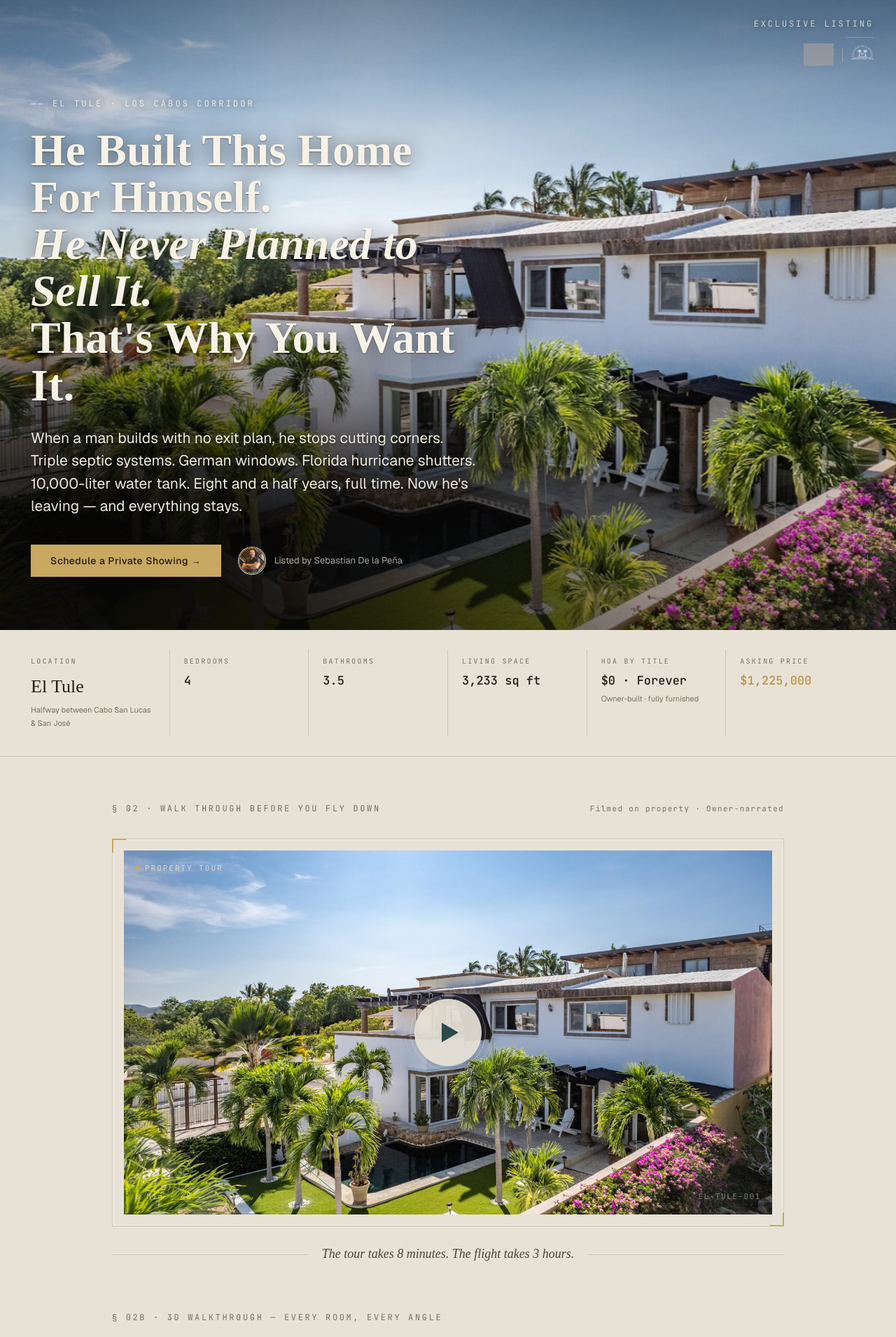
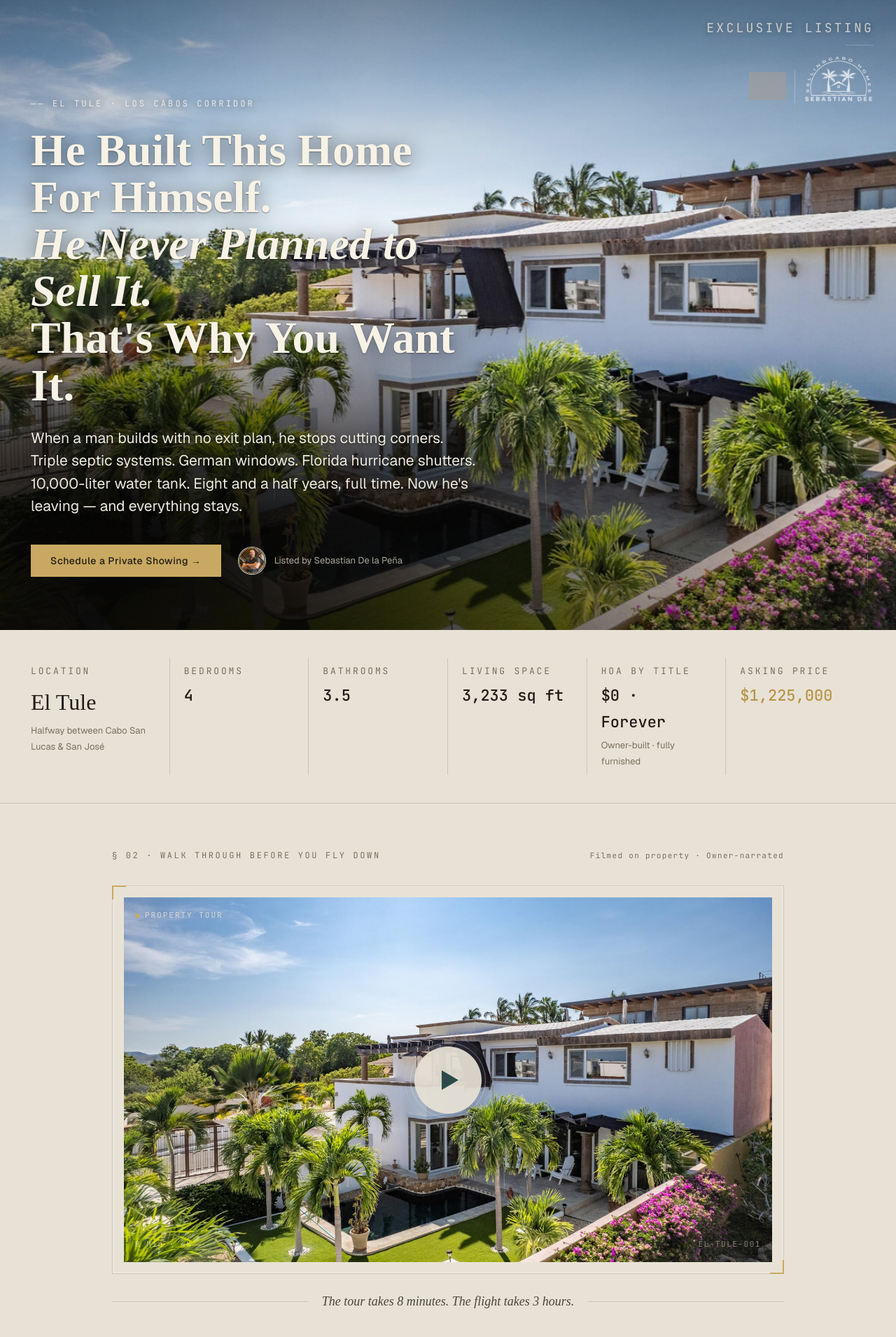
Before and after one commit to sellingcabohomes/SellingCabo.Homes, a Jekyll site: the page el-tule-ocean-view-home-los-cabos-corridor.html, which Jekyll copies as it is, in a window 1280 px wide. Shown: the top 1910 px of the page at 70% size. Built offline with Jekyll 4.4.1, drawn with Linux system fonts in a browser that asks for light colours; some web fonts are replaced; grey boxes are pictures that could not be loaded.

Commit message:
Round 6 polish: type weight, sizing, spacing
- Hero top-right logos sized to match footer ratio (Ronival 40px, SellingCabo 100px)
- "Exclusive Listing" label bumped to 18px
- Specs strip fonts bumped across all six columns (labels, values, location, footnote)
- Added top padding to "He never planned to sell" section for breathing room
- Reduced top padding on Math section to tighten transition from reveal
- Craftsmanship pull-quote overlay eased; image repositioned to center 30%
- Body weight Geist 300 -> 400 across essay-body, ps-body, final-cta-body
- All four bullet lists standardized at 17px (infra-text, check-text, additive-list, lifestyle-bullet)
- PS chain body to 18px; final CTA paragraph to 18px

Co-Authored-By: Claude Sonnet 4.6 <noreply@anthropic.com>

```diff
--- a/el-tule-ocean-view-home-los-cabos-corridor.html
+++ b/el-tule-ocean-view-home-los-cabos-corridor.html
@@ -114,14 +114,14 @@
     .hero-trust { position: absolute; top: 24px; right: 32px; display: flex; flex-direction: column; align-items: flex-end; gap: 8px; opacity: 0.78; }
     .hero-trust-label {
   font-family: 'JetBrains Mono', monospace;
-  font-size: 12px;
+  font-size: 18px;
   text-transform: uppercase;
-  letter-spacing: 0.24em;
+  letter-spacing: 0.18em;
   color: rgba(247,242,230,0.92);
   text-shadow: 0 1px 10px rgba(0,0,0,0.55);
 }
     .hero-trust-logos { display: flex; align-items: center; gap: 12px; }
-    .hero-trust-logos .divider { width: 1px; height: 20px; background: rgba(244,240,230,0.4); }
+    .hero-trust-logos .divider { width: 1px; height: 48px; background: rgba(244,240,230,0.4); }
     .hero-content { position: relative; z-index: 2; max-width: min(880px, 58%); padding: 0 44px 76px; animation: heroReveal 1100ms cubic-bezier(0.2,0.7,0.2,1) 200ms both; }
     @keyframes heroReveal { from { opacity: 0; transform: translateY(20px); } to { opacity: 1; transform: translateY(0); } }
     .hero-eyebrow {
@@ -179,23 +179,23 @@
     .hero-scroll-line { width: 1px; height: 60px; background: linear-gradient(to bottom, rgba(232,226,214,0.4), transparent); }
 
     /* SPECS STRIP */
-    .specs-strip { background: var(--paper); border-bottom: 1px solid var(--line); padding: 28px 44px; }
+    .specs-strip { background: var(--paper); border-bottom: 1px solid var(--line); padding: 40px 44px; }
     .specs-grid { max-width: 1480px; margin: 0 auto; display: grid; grid-template-columns: repeat(6, 1fr); gap: 0; }
     .spec-item { padding: 8px 20px; border-right: 1px solid var(--line); }
     .spec-item:first-child { padding-left: 0; }
     .spec-item:last-child { border-right: none; }
-    .spec-label { font-family: 'JetBrains Mono', monospace; font-size: 10px; text-transform: uppercase; letter-spacing: 0.22em; color: var(--ink-mute); margin-bottom: 4px; }
-    .spec-value { font-family: 'JetBrains Mono', monospace; font-size: 17px; font-weight: 500; color: var(--ink); }
-    .spec-value.is-location { font-family: 'Instrument Serif', serif; font-size: 26px; font-weight: 400; }
+    .spec-label { font-family: 'JetBrains Mono', monospace; font-size: 13px; text-transform: uppercase; letter-spacing: 0.22em; color: var(--ink-mute); margin-bottom: 4px; }
+    .spec-value { font-family: 'JetBrains Mono', monospace; font-size: 22px; font-weight: 500; color: var(--ink); }
+    .spec-value.is-location { font-family: 'Instrument Serif', serif; font-size: 32px; font-weight: 400; }
     .spec-value.is-price { color: var(--gold-warm); }
-    .spec-footnote { font-family: 'Geist', sans-serif; font-size: 11px; color: var(--ink-mute); margin-top: 2px; }
+    .spec-footnote { font-family: 'Geist', sans-serif; font-size: 13px; color: var(--ink-mute); margin-top: 2px; }
 
     /* SECTIONS SHARED */
     .section-eyebrow { font-family: 'JetBrains Mono', monospace; font-size: 12px; text-transform: uppercase; letter-spacing: 0.22em; color: var(--ink-mute); margin-bottom: 16px; }
     .section-eyebrow.gold { color: var(--gold); }
     .essay-headline { font-family: 'Instrument Serif', serif; font-size: clamp(28px, 3vw, 44px); line-height: 1.12; color: var(--ink); margin-bottom: 32px; }
     .essay-headline em { font-style: italic; }
-    .essay-body { font-family: 'Geist', sans-serif; font-size: 18px; font-weight: 300; line-height: 1.8; color: var(--ink-soft); margin-bottom: 24px; }
+    .essay-body { font-family: 'Geist', sans-serif; font-size: 18px; font-weight: 400; line-height: 1.8; color: var(--ink-soft); margin-bottom: 24px; }
     .essay-body strong { font-weight: 600; color: var(--ink); }
     .essay-body em { font-style: italic; }
 
@@ -239,7 +239,7 @@
     .infra-item:last-child { border-bottom: none; }
     .infra-item.in-view { opacity: 1; transform: translateX(0); }
     .infra-num { font-family: 'JetBrains Mono', monospace; font-size: 12px; color: var(--gold-warm); letter-spacing: 0.1em; }
-    .infra-text { font-family: 'Geist', sans-serif; font-size: 16px; color: var(--ink-soft); }
+    .infra-text { font-family: 'Geist', sans-serif; font-size: 17px; color: var(--ink-soft); }
     .infra-text strong { color: var(--ink); font-weight: 600; }
     .infra-arrow { color: var(--line-strong); font-size: 12px; }
 
@@ -253,7 +253,7 @@
 
     /* COMPARISON */
     .compare-section { background: var(--paper); padding: 0 44px 80px; }
-    .compare-head { text-align: center; padding: 72px 0 40px; }
+    .compare-head { text-align: center; padding: 40px 0 40px; }
     .compare-widget { position: relative; max-width: 1000px; margin: 0 auto; display: flex; border: 1px solid var(--line); overflow: hidden; user-select: none; }
     .compare-col { flex: 0 0 50%; min-width: 0; padding: 40px 36px; transition: flex-basis 0ms; }
     .compare-left { background: var(--paper-soft); border-right: 1px solid var(--line); }
@@ -302,7 +302,7 @@
     .checklist { display: grid; grid-template-columns: 1fr 1fr; gap: 0; margin: 32px 0; border-top: 1px solid var(--line); }
     .check-item { display: flex; align-items: flex-start; gap: 12px; padding: 14px 16px 14px 0; border-bottom: 1px solid var(--line); }
     .check-bullet { width: 12px; height: 12px; background: var(--gold); flex-shrink: 0; margin-top: 5px; }
-    .check-text { font-family: 'Geist', sans-serif; font-size: 15px; color: var(--ink-soft); line-height: 1.5; }
+    .check-text { font-family: 'Geist', sans-serif; font-size: 17px; color: var(--ink-soft); line-height: 1.5; }
 
     /* WATER */
     .water-section { background: var(--paper); padding: 96px 44px; }
@@ -314,7 +314,7 @@
     .big-num { font-family: 'JetBrains Mono', monospace; font-size: 72px; font-weight: 300; color: var(--ink); line-height: 1; margin: 32px 0 8px; }
     .big-num-label { font-family: 'JetBrains Mono', monospace; font-size: 12px; text-transform: uppercase; letter-spacing: 0.18em; color: var(--ink-mute); margin-bottom: 32px; }
     .additive-list { list-style: none; margin: 24px 0; }
-    .additive-list li { display: flex; align-items: center; gap: 12px; padding: 8px 0; font-family: 'Geist', sans-serif; font-size: 16px; color: var(--ink-soft); border-bottom: 1px solid var(--line); opacity: 0; transform: translateY(8px); transition: opacity 600ms cubic-bezier(0.2,0.7,0.2,1), transform 600ms cubic-bezier(0.2,0.7,0.2,1); }
+    .additive-list li { display: flex; align-items: center; gap: 12px; padding: 8px 0; font-family: 'Geist', sans-serif; font-size: 17px; color: var(--ink-soft); border-bottom: 1px solid var(--line); opacity: 0; transform: translateY(8px); transition: opacity 600ms cubic-bezier(0.2,0.7,0.2,1), transform 600ms cubic-bezier(0.2,0.7,0.2,1); }
     .additive-list li.in-view { opacity: 1; transform: translateY(0); }
     .additive-list li::before { content: '+'; font-family: 'JetBrains Mono', monospace; color: var(--gold); font-size: 14px; flex-shrink: 0; }
     .gold-sep { width: 100%; height: 1px; background: var(--gold); margin: 40px 0; opacity: 0.4; }
@@ -329,7 +329,7 @@
     .lifestyle-bullets { display: grid; grid-template-columns: 1fr 1fr; gap: 0; margin: 32px 0; }
     .lifestyle-bullet { display: flex; align-items: flex-start; gap: 10px; padding: 10px 12px 10px 0; border-bottom: 1px solid rgba(232,226,214,0.12); }
     .lifestyle-bullet-square { width: 8px; height: 8px; background: var(--gold); flex-shrink: 0; margin-top: 7px; }
-    .lifestyle-bullet-text { font-family: 'Geist', sans-serif; font-size: 14px; color: rgba(232,226,214,0.88); line-height: 1.5; }
+    .lifestyle-bullet-text { font-family: 'Geist', sans-serif; font-size: 17px; color: rgba(232,226,214,0.88); line-height: 1.5; }
 
     /* THIS IS WHAT CHANGES */
     .changes-section { background: var(--paper); padding: 96px 44px; }
@@ -351,8 +351,8 @@
     .ps-section { background: var(--paper-soft); padding: 72px 44px; }
     .ps-inner { max-width: 640px; margin: 0 auto; }
     .ps-block { margin-bottom: 48px; }
-    .ps-label { font-family: 'JetBrains Mono', monospace; font-size: 12px; color: var(--gold-warm); letter-spacing: 0.18em; margin-bottom: 10px; }
-    .ps-body { font-family: 'Geist', sans-serif; font-size: 16px; font-weight: 300; line-height: 1.8; color: var(--ink-soft); }
+    .ps-label { font-family: 'JetBrains Mono', monospace; font-size: 13px; color: var(--gold-warm); letter-spacing: 0.18em; margin-bottom: 10px; }
+    .ps-body { font-family: 'Geist', sans-serif; font-size: 18px; font-weight: 400; line-height: 1.8; color: var(--ink-soft); }
     .ps-body em { font-style: italic; }
     .ps-body strong { font-weight: 600; color: var(--ink); }
 
@@ -360,7 +360,7 @@
     .final-cta-section { background: var(--sea-deep); padding: 72px 44px; }
     .final-cta-inner { max-width: 640px; margin: 0 auto; text-align: center; border-top: 3px solid var(--gold); padding-top: 48px; }
     .final-cta-h2 { font-family: 'Instrument Serif', serif; font-size: clamp(26px, 3vw, 40px); color: var(--paper); line-height: 1.15; margin-bottom: 20px; }
-    .final-cta-body { font-family: 'Geist', sans-serif; font-size: 16px; font-weight: 300; color: rgba(232,226,214,0.82); margin-bottom: 40px; }
+    .final-cta-body { font-family: 'Geist', sans-serif; font-size: 18px; font-weight: 400; color: rgba(232,226,214,0.82); margin-bottom: 40px; }
 
     /* FOOTER */
     .footer { background: var(--sea-deep); color: var(--paper); padding: 80px 44px; border-top: 1px solid rgba(232,226,214,0.1); }
@@ -467,15 +467,16 @@
     .photo-pullquote-img {
       position: absolute; inset: 0;
       background-image: url('assets/Images/craftsmanship-detail.jpg');
-      background-size: cover; background-position: center;
-      opacity: 0.42;
-      filter: saturate(0.85);
+      background-size: cover;
+      background-position: center 30%;
+      opacity: 0.58;
+      filter: saturate(0.9);
     }
     .photo-pullquote-overlay {
       position: absolute; inset: 0;
       background: radial-gradient(ellipse at center,
-        rgba(6,5,4,0.45) 0%,
-        rgba(6,5,4,0.78) 100%);
+        rgba(6,5,4,0.28) 0%,
+        rgba(6,5,4,0.60) 100%);
     }
     .photo-pullquote-content {
       position: relative; z-index: 2;
@@ -577,9 +578,9 @@
     <span class="hero-trust-label">Exclusive Listing</span>
     <div style="width:40px;height:1px;background:rgba(244,240,230,0.3);align-self:flex-end;"></div>
     <div class="hero-trust-logos">
-      <img src="assets/Ronival-TM-White.png" alt="Ronival Real Estate" style="height:32px;opacity:0.94;">
+      <img src="assets/Ronival-TM-White.png" alt="Ronival Real Estate" style="height:40px;opacity:0.94;">
       <div class="divider"></div>
-      <img src="assets/sellingcabohomes-white.png" alt="SellingCabo.Homes" style="height:32px;opacity:0.94;">
+      <img src="assets/sellingcabohomes-white.png" alt="SellingCabo.Homes" style="height:100px;opacity:0.94;">
     </div>
   </div>
   <div class="hero-content">
@@ -744,7 +745,7 @@
 </section>
 
 <!-- S6: REVEAL -->
-<section class="essay-section" id="s6" style="padding-top:0;">
+<section class="essay-section" id="s6" style="padding-top:64px;">
   <div class="essay-inner">
     <p class="lead-para reveal"><em>He never planned to sell.</em></p>
     <p class="essay-body reveal">Then his life changed, and now he's relocating internationally. His number is <strong>$1,225,000</strong>. Everything inside stays — furniture, appliances, TVs, outdoor furniture, linens. You close and you live there. Nothing to fix. Nothing to buy. Nothing to do.</p>
```
